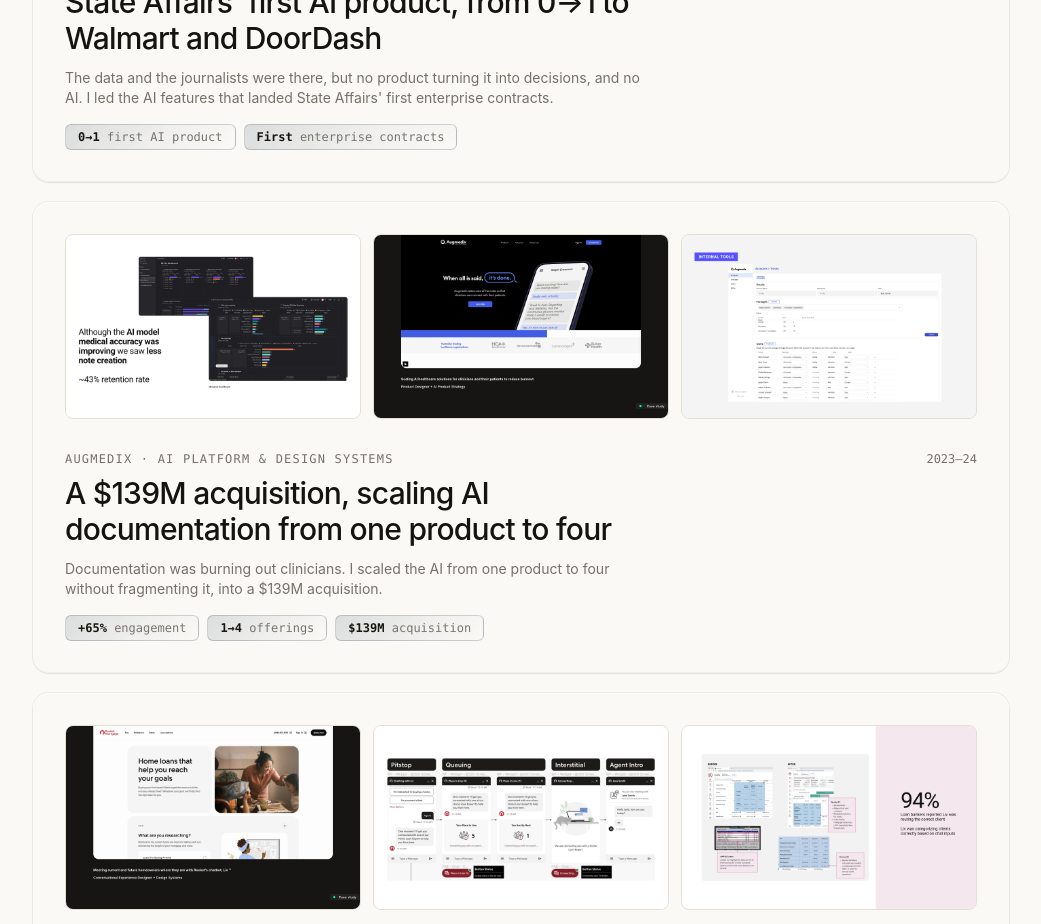
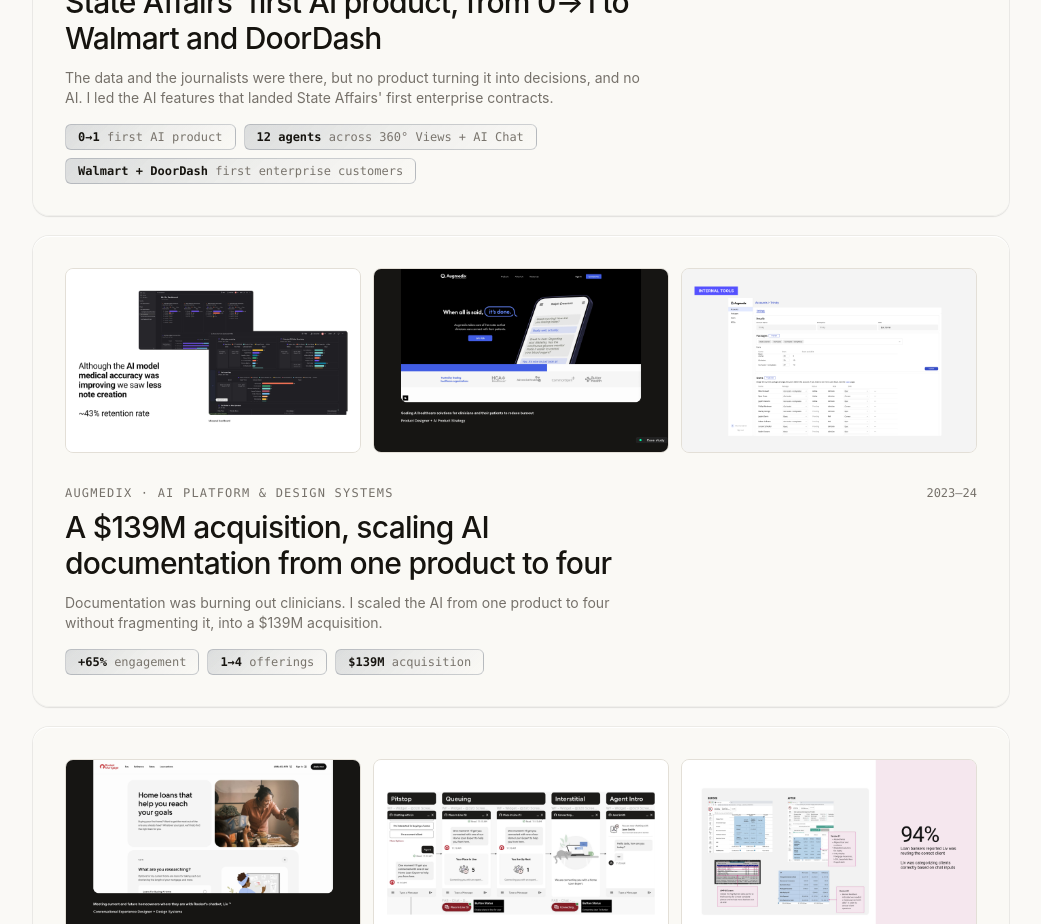
Before and after one commit to acaspx/portfolio-chops, a Next.js app: page / in a window 1280 px wide. Shown: the part 800-1724 px from the top of the page, without its empty margins (119-1160 px from the left). Built offline with nearby package versions, Linux system fonts and the light colour scheme.

Commit message:
State Affairs card: concrete scope chips (agents, surfaces, launch customers)

```diff
--- a/content/works.ts
+++ b/content/works.ts
@@ -12,7 +12,8 @@ export const works: Work[] = [
       "The data and the journalists were there, but no product turning it into decisions, and no AI. I led the AI features that landed State Affairs' first enterprise contracts.",
     metrics: [
       { value: "0→1", label: "first AI product" },
-      { value: "First", label: "enterprise contracts" },
+      { value: "12 agents", label: "across 360° Views + AI Chat" },
+      { value: "Walmart + DoorDash", label: "first enterprise customers" },
     ],
     images: [
       { file: "sa-bill.png", alt: "Bill detail view for A 9349: AI analysis, legislative progress, momentum, and bill management" },
```
Also changed, not shown: 1 other file (tests, documents, lock files or other folders).
